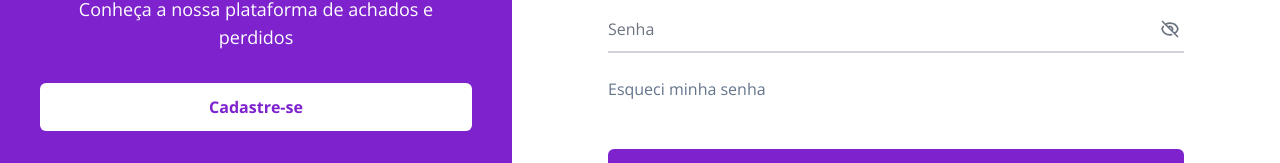
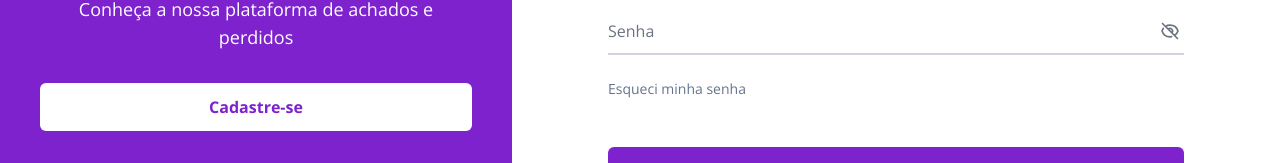
Before and after one commit to KaykySousa/Findzy, a Next.js app: page /login in a window 1280 px wide. Shown: the part 393-556 px from the top of the page. Built offline with nearby package versions, Linux system fonts and the light colour scheme; what prettier-plugin-tailwindcss would draw is missing.

Commit message:
style: text-sm in anchor component

```diff
--- a/src/components/design/Anchor.tsx
+++ b/src/components/design/Anchor.tsx
@@ -9,7 +9,7 @@ export default function Anchor({ className, href, ...props }: AnchorProps) {
 	return (
 		<Link href={href}>
 			<a
-				className={`text-slate-500 hover:text-purple-700 hover:underline ${className}`}
+				className={`text-sm text-slate-500 hover:text-purple-700 ${className}`}
 				{...props}
 			/>
 		</Link>
```
